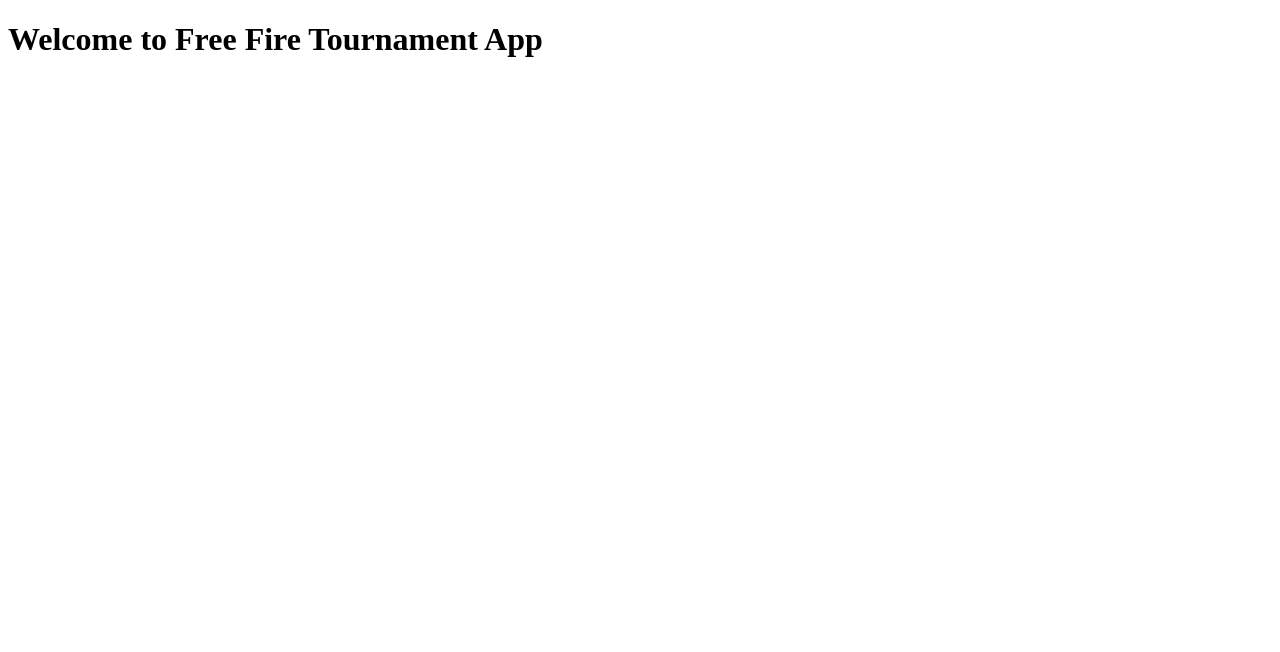
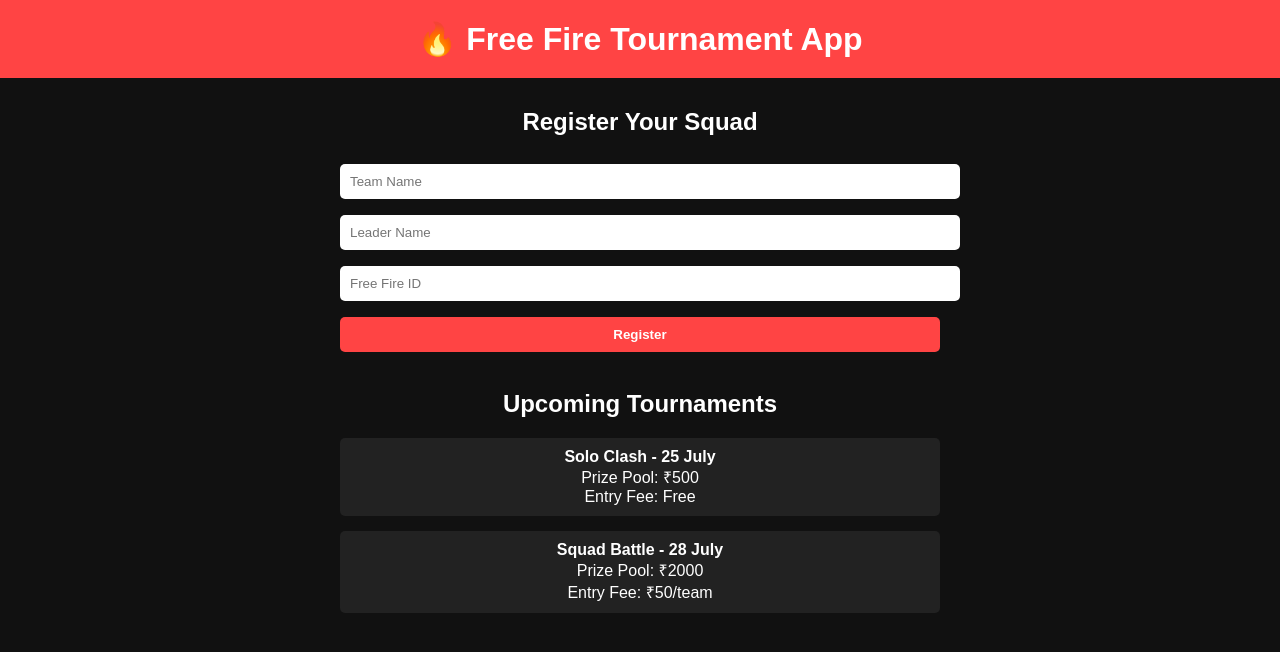
Before and after one commit to Raviverma098/rktournament.github.io, a plain HTML site: page index.html in a window 1280 px wide. Drawn offline with Linux system fonts and the light colour scheme.

Commit message:
Index.html

```diff
--- a/index.html
+++ b/index.html
@@ -1 +1,73 @@
-<!DOCTYPE html><html><head><title>Free Fire Tournament</title></head><body><h1>Welcome to Free Fire Tournament App</h1></body></html>
+<!DOCTYPE html>
+<html>
+<head>
+  <title>Free Fire Tournament</title>
+  <style>
+    body {
+      font-family: Arial, sans-serif;
+      background: #111;
+      color: #fff;
+      margin: 0;
+      padding: 0;
+      text-align: center;
+    }
+    header {
+      background: #ff4444;
+      padding: 20px;
+    }
+    h1 {
+      margin: 0;
+    }
+    section {
+      margin: 30px auto;
+      width: 90%;
+      max-width: 600px;
+    }
+    input, button {
+      padding: 10px;
+      margin: 8px 0;
+      width: 100%;
+      border: none;
+      border-radius: 5px;
+    }
+    button {
+      background-color: #ff4444;
+      color: white;
+      font-weight: bold;
+    }
+    .tournament {
+      background-color: #222;
+      margin: 15px 0;
+      padding: 10px;
+      border-radius: 5px;
+    }
+  </style>
+</head>
+<body>
+  <header>
+    <h1>🔥 Free Fire Tournament App</h1>
+  </header>
+
+  <section>
+    <h2>Register Your Squad</h2>
+    <input type="text" placeholder="Team Name">
+    <input type="text" placeholder="Leader Name">
+    <input type="text" placeholder="Free Fire ID">
+    <button>Register</button>
+  </section>
+
+  <section>
+    <h2>Upcoming Tournaments</h2>
+    <div class="tournament">
+      <strong>Solo Clash - 25 July</strong><br>
+      Prize Pool: ₹500<br>
+      Entry Fee: Free
+    </div>
+    <div class="tournament">
+      <strong>Squad Battle - 28 July</strong><br>
+      Prize Pool: ₹2000<br>
+      Entry Fee: ₹50/team
+    </div>
+  </section>
+</body>
+</html>
```
